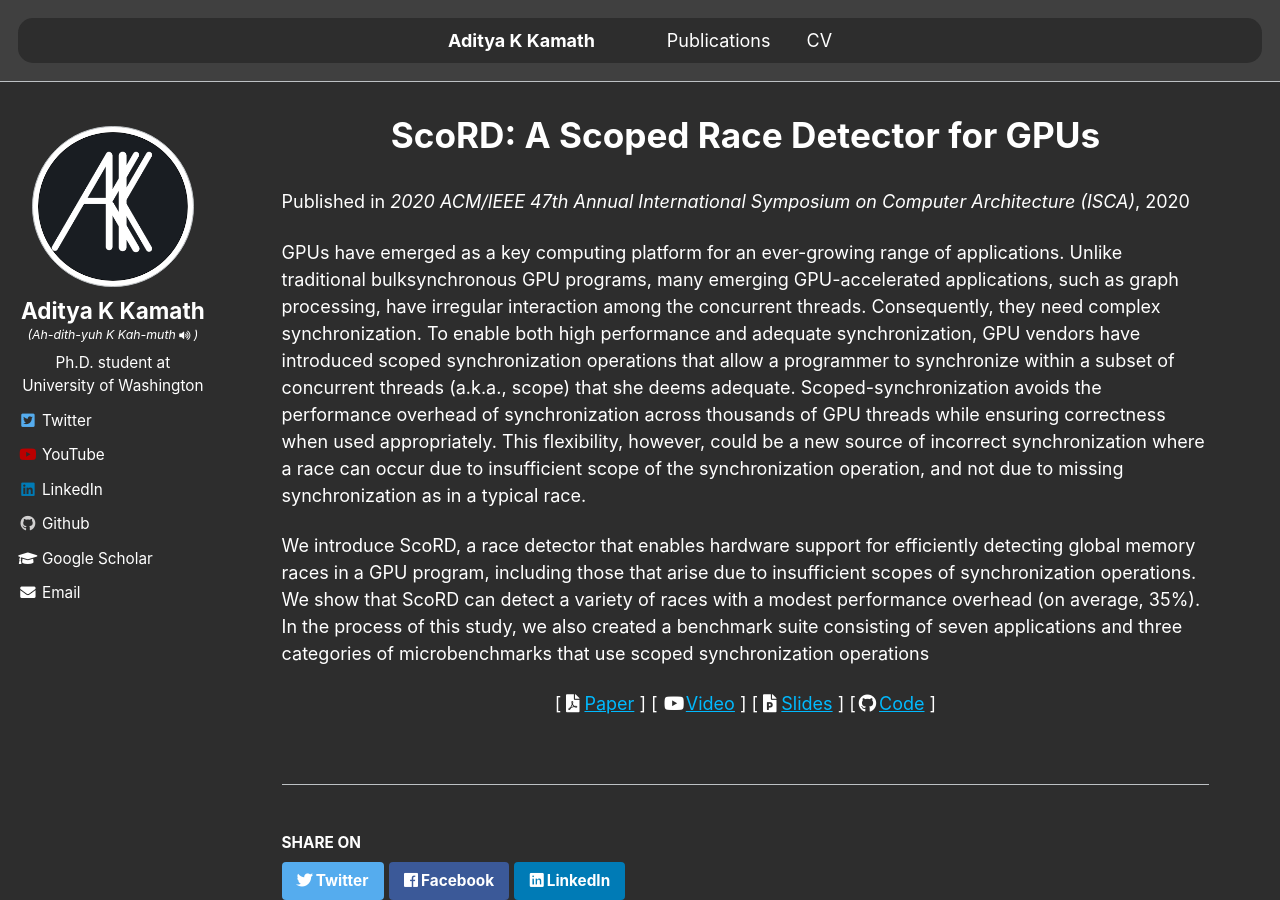
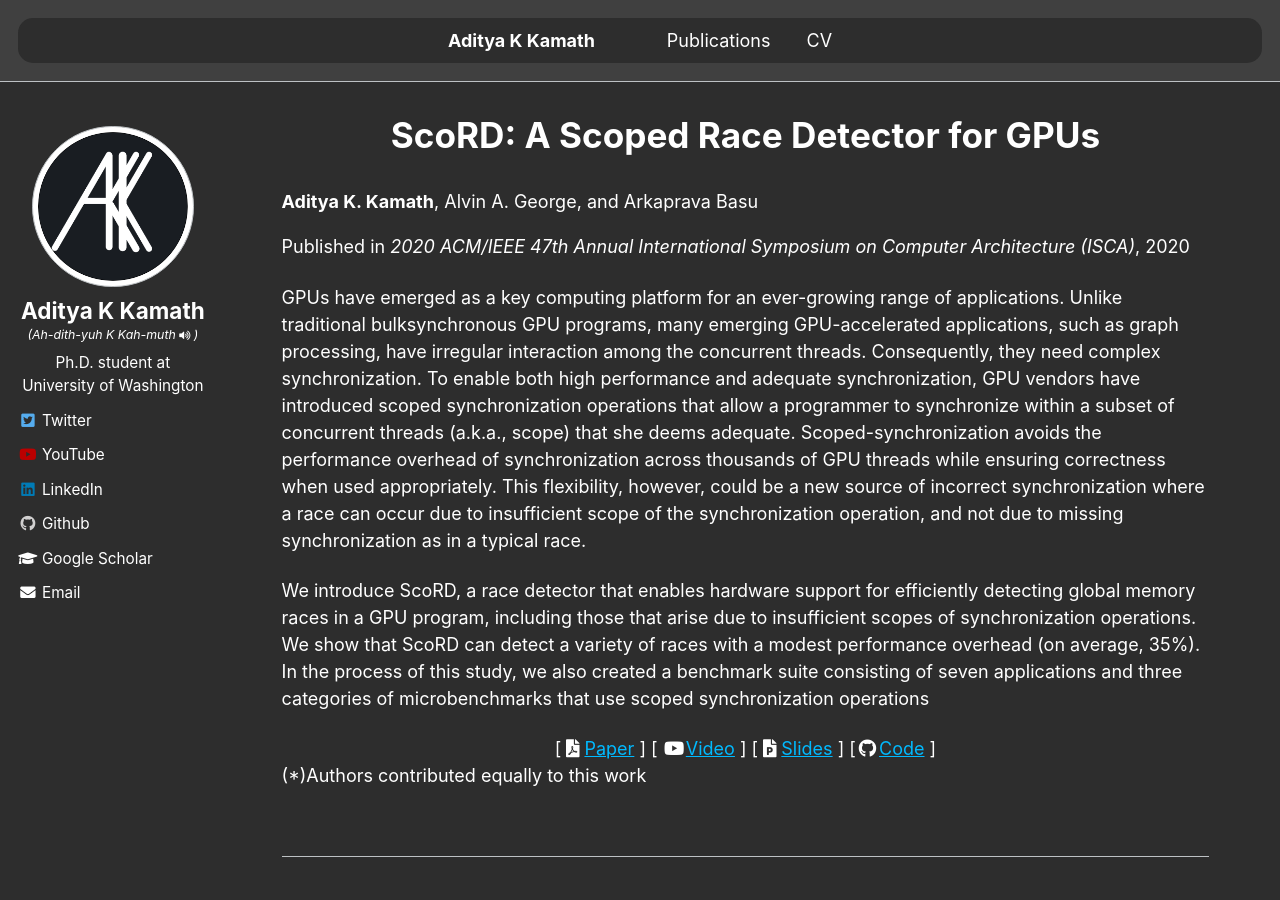
Before and after one commit to AKKamath/akkamath.github.io, a Jekyll site: the page built from _publications/2020-05-30-ScoRD.md, in a window 1280 px wide and 900 px high. Built offline with Jekyll 4.4.1, drawn with Linux system fonts in a browser that asks for light colours.

Commit message:
Add authors contributed equally footnote and mark

```diff
--- a/_includes/archive-single.html
+++ b/_includes/archive-single.html
@@ -38,6 +38,7 @@
       <p class="page__meta"><i class="fas fa-clock" aria-hidden="true"></i> {% include read-time.html %}</p>
     {% endif %}
 
+    {% if post.authorlist%}{{ post.authorlist }}<br>{% endif %}
         {% if post.collection == 'teaching' %}
           <p> {{ post.type }}, <i>{{ post.venue }}</i>, {{ post.date | default: "1900-01-01" | date: "%Y" }} </p>
         {% elsif post.collection == 'publications' %}
--- a/_layouts/single.html
+++ b/_layouts/single.html
@@ -33,6 +33,7 @@ layout: default
         {% if page.modified %}
           <p class="page__date"><strong><i class="fa fa-fw fa-calendar" aria-hidden="true"></i> {{ site.data.ui-text[site.locale].date_label | default: "Published:" }}</strong> <time datetime="{{ page.modified | date: "%Y-%m-%d" }}">{{ page.modified | date: "%B %d, %Y" }}</time></p>
         {% endif %}
+        {% if page.authorlist%}{{ page.authorlist }}<br>{% endif %}
 
         {% if page.collection == 'teaching' %}
           <p> {{ page.type }}, <i>{{ page.venue }}</i>, {{ page.date | default: "1900-01-01" | date: "%Y" }} </p>
@@ -50,21 +51,23 @@ layout: default
       </section>
 
       {% if page.collection == 'publications' %}
-        <p class="page__datalinks">
+      <p class="page__datalinks">
         {% if page.paperurl %}
           [<i class="fas fa-fw fa-file-pdf" aria-hidden="true"></i><a href="{{ page.paperurl }}">Paper</a> ]
         {% endif %}
         {% if page.videourl %}
           [ <i class="fab fa-fw fa-youtube" aria-hidden="true"></i><a href="{{ page.videourl }}">Video</a> ]
         {% endif %}
-		{% if page.slideurl %}
-		  [<i class="fas fa-fw fa-file-powerpoint" aria-hidden="true"></i><a href="{{ post.slideurl }}">Slides</a> ]
-		{% endif %}
+        {% if page.slideurl %}
+          [<i class="fas fa-fw fa-file-powerpoint" aria-hidden="true"></i><a href="{{ post.slideurl }}">Slides</a> ]
+        {% endif %}
         {% if page.codeurl %}
           [<i class="fab fa-fw fa-github" aria-hidden="true"></i><a href="{{ page.codeurl }}">Code</a> ]
         {% endif %}
     	</p>
       {% endif %}
+
+      {% if page.authorlist%}(*)Authors contributed equally to this work<br>{% endif %}
 
       <footer class="page__meta">
         {% if site.data.ui-text[site.locale].meta_label %}
```
Also changed, not shown: _pages/cv.md (+1 -0 lines), _pages/publications.md (+1 -0 lines).
